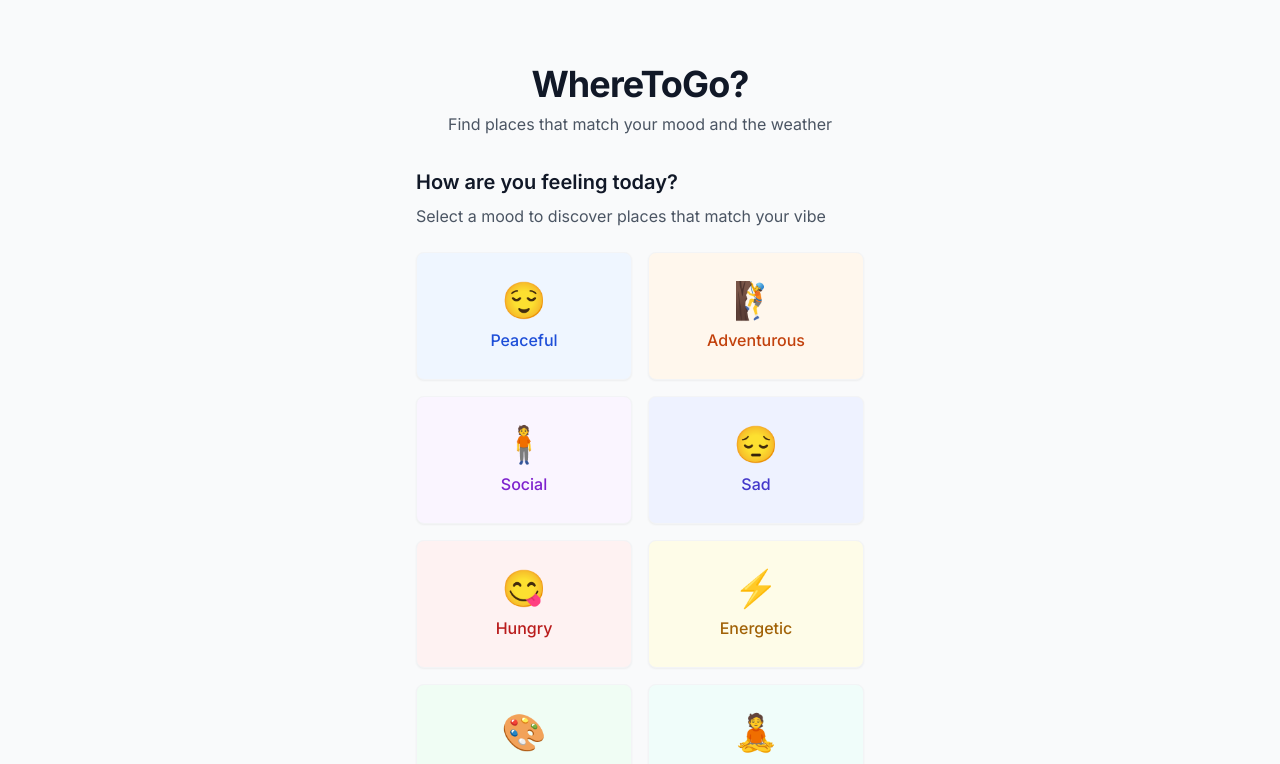
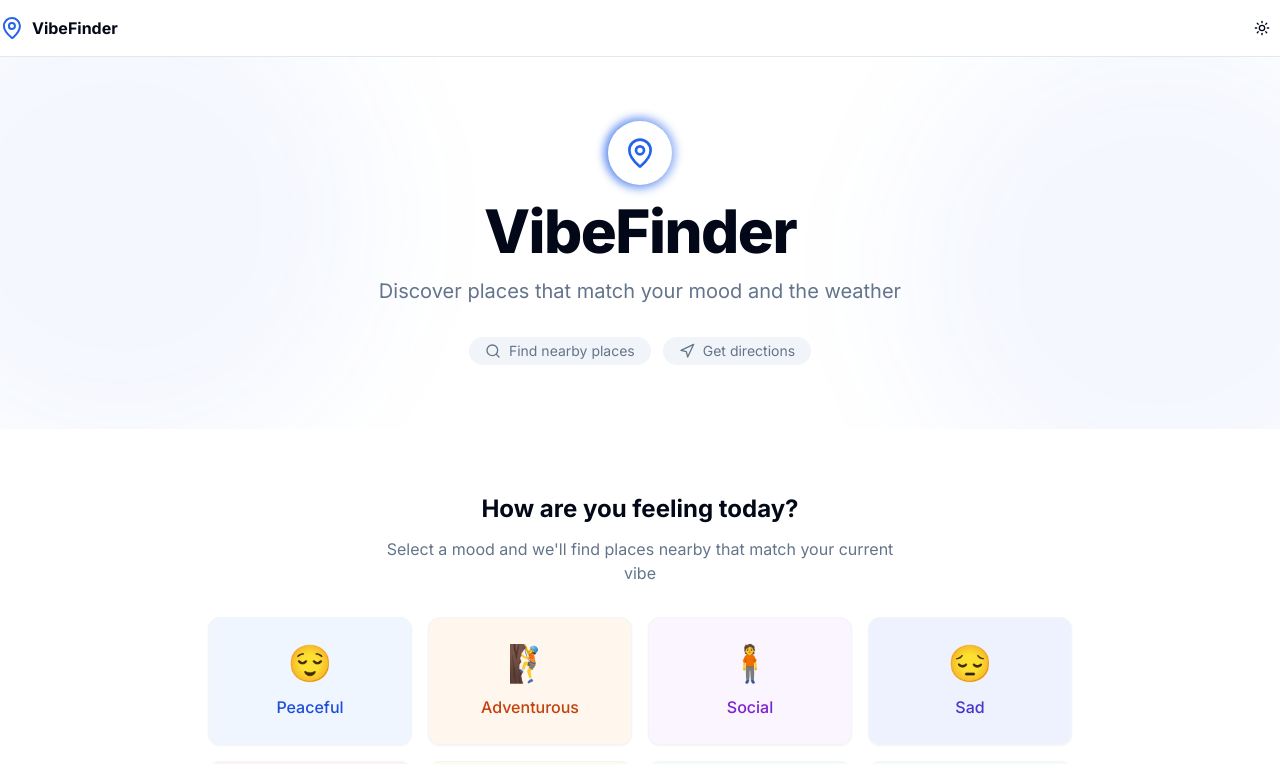
Before and after one commit to rel-isma/VibeFinder, a Next.js app: page / in a window 1280 px wide. Shown: the top 764 px of the page. Built offline with nearby package versions, Linux system fonts and the light colour scheme.

Commit message:
update ui/ux ViberFinder and add system dark mode

```diff
--- a/app/globals.css
+++ b/app/globals.css
@@ -55,5 +55,6 @@
   }
   body {
     @apply bg-background text-foreground;
+    font-feature-settings: "rlig" 1, "calt" 1;
   }
 }
--- a/app/layout.tsx
+++ b/app/layout.tsx
@@ -3,11 +3,13 @@ import type { Metadata } from "next"
 import { Inter } from "next/font/google"
 import "./globals.css"
 import { ThemeProvider } from "@/components/theme-provider"
+import { SiteHeader } from "@/components/site-header"
+import { SiteFooter } from "@/components/site-footer"
 
 const inter = Inter({ subsets: ["latin"] })
 
 export const metadata: Metadata = {
-  title: "WhereToGo? - Find Places Based on Your Mood",
+  title: "VibeFinder - Find Places Based on Your Mood",
   description: "Discover nearby locations that match your current mood, weather, and location.",
 }
 
@@ -18,13 +20,12 @@ export default function RootLayout({
 }) {
   return (
     <html lang="en" suppressHydrationWarning>
-      <body className={`${inter.className} bg-gray-50`}>
+      <body className={`${inter.className} min-h-screen bg-background text-foreground`}>
         <ThemeProvider attribute="class" defaultTheme="system" enableSystem>
-          <div className="min-h-screen flex flex-col">
-            <main className="flex-1">{children}</main>
-            <footer className="py-4 text-center text-sm text-gray-500">
-              <p>WhereToGo? - Find places based on your mood</p>
-            </footer>
+          <div className="relative flex min-h-screen flex-col">
+            <SiteHeader />
+            <div className="flex-1">{children}</div>
+            <SiteFooter />
           </div>
         </ThemeProvider>
       </body>
--- a/app/page.tsx
+++ b/app/page.tsx
@@ -1,17 +1,35 @@
+import { HeroSection } from "@/components/hero-section"
 import MoodGrid from "@/components/mood-grid"
 import { Suspense } from "react"
+import { Skeleton } from "@/components/ui/skeleton"
+
+function MoodGridSkeleton() {
+  return (
+    <div className="w-full max-w-4xl mx-auto px-4">
+      <div className="text-center mb-8">
+        <Skeleton className="h-8 w-64 mx-auto mb-3" />
+        <Skeleton className="h-5 w-96 mx-auto" />
+      </div>
+
+      <div className="grid grid-cols-2 md:grid-cols-4 gap-4">
+        {Array.from({ length: 8 }).map((_, i) => (
+          <Skeleton key={i} className="h-32 rounded-xl" />
+        ))}
+      </div>
+    </div>
+  )
+}
 
 export default function Home() {
   return (
-    <main className="flex min-h-screen flex-col items-center p-4 sm:p-6 md:p-8">
-      <header className="w-full max-w-md text-center mb-8 mt-8">
-        <h1 className="text-4xl font-bold tracking-tight text-gray-900">WhereToGo?</h1>
-        <p className="text-gray-600 mt-2">Find places that match your mood and the weather</p>
-      </header>
+    <main className="flex min-h-screen flex-col">
+      <HeroSection />
 
-      <Suspense fallback={<div>Loading...</div>}>
-        <MoodGrid />
-      </Suspense>
+      <section className="py-12 md:py-16">
+        <Suspense fallback={<MoodGridSkeleton />}>
+          <MoodGrid />
+        </Suspense>
+      </section>
     </main>
   )
 }
--- /dev/null
+++ b/components/hero-section.tsx
@@ -0,0 +1,48 @@
+"use client"
+
+import { motion } from "framer-motion"
+import { MapPin, Navigation, Search } from "lucide-react"
+
+export function HeroSection() {
+  return (
+    <div className="relative overflow-hidden py-10 md:py-16">
+      {/* Background decoration */}
+      <div className="absolute inset-0 z-0 overflow-hidden">
+        <div className="absolute -top-[10%] -right-[10%] h-[500px] w-[500px] rounded-full bg-primary/5 blur-3xl" />
+        <div className="absolute -bottom-[10%] -left-[10%] h-[500px] w-[500px] rounded-full bg-primary/5 blur-3xl" />
+      </div>
+
+      <div className="container relative z-10">
+        <div className="mx-auto max-w-3xl text-center">
+          <motion.div initial={{ opacity: 0, y: 20 }} animate={{ opacity: 1, y: 0 }} transition={{ duration: 0.5 }}>
+            <div className="mb-4 flex justify-center">
+              <div className="relative">
+                <div className="absolute -inset-1 rounded-full bg-gradient-to-r from-primary to-primary/60 opacity-75 blur-sm" />
+                <div className="relative flex h-16 w-16 items-center justify-center rounded-full bg-background shadow-sm">
+                  <MapPin className="h-8 w-8 text-primary" />
+                </div>
+              </div>
+            </div>
+
+            <h1 className="mb-4 text-4xl font-extrabold tracking-tight text-foreground sm:text-5xl md:text-6xl">
+              VibeFinder
+            </h1>
+
+            <p className="mb-8 text-xl text-muted-foreground">Discover places that match your mood and the weather</p>
+
+            <div className="flex flex-wrap justify-center gap-3">
+              <div className="flex items-center rounded-full bg-muted px-4 py-1 text-sm text-muted-foreground">
+                <Search className="mr-2 h-4 w-4" />
+                <span>Find nearby places</span>
+              </div>
+              <div className="flex items-center rounded-full bg-muted px-4 py-1 text-sm text-muted-foreground">
+                <Navigation className="mr-2 h-4 w-4" />
+                <span>Get directions</span>
+              </div>
+            </div>
+          </motion.div>
+        </div>
+      </div>
+    </div>
+  )
+}
--- /dev/null
+++ b/components/mood-card.tsx
@@ -0,0 +1,52 @@
+"use client"
+
+import { motion } from "framer-motion"
+import { Loader2 } from "lucide-react"
+
+type MoodProps = {
+  name: string
+  emoji: string
+  color: string
+  hoverColor: string
+  activeColor: string
+  textColor: string
+  isLoading: boolean
+  isSelected: boolean
+  onClick: () => void
+}
+
+export function MoodCard({
+  name,
+  emoji,
+  color,
+  hoverColor,
+  activeColor,
+  textColor,
+  isLoading,
+  isSelected,
+  onClick,
+}: MoodProps) {
+  return (
+    <motion.button
+      className={`${color} ${hoverColor} rounded-xl p-6 flex flex-col items-center justify-center h-32 transition-all shadow-sm border border-gray-100 dark:border-gray-800 relative ${textColor} ${
+        isSelected ? activeColor : ""
+      }`}
+      whileHover={{ scale: 1.03, y: -5 }}
+      whileTap={{ scale: 0.97 }}
+      onClick={onClick}
+      disabled={isLoading}
+      initial={{ opacity: 0, y: 20 }}
+      animate={{ opacity: 1, y: 0 }}
+      transition={{ duration: 0.3 }}
+    >
+      {isLoading ? (
+        <Loader2 className="h-8 w-8 animate-spin" />
+      ) : (
+        <>
+          <span className="text-4xl mb-3">{emoji}</span>
+          <span className="font-medium">{name}</span>
+        </>
+      )}
+    </motion.button>
+  )
+}
--- a/components/mood-grid.tsx
+++ b/components/mood-grid.tsx
@@ -1,9 +1,10 @@
 "use client"
 
 import { useState } from "react"
-import { motion } from "framer-motion"
 import { useRouter } from "next/navigation"
 import { Loader2, MapPin } from "lucide-react"
+import { motion } from "framer-motion"
+import { MoodCard } from "./mood-card"
 
 type Mood = {
   name: string
@@ -18,66 +19,66 @@ const moods: Mood[] = [
   {
     name: "Peaceful",
     emoji: "😌",
-    color: "bg-blue-50",
-    hoverColor: "hover:bg-blue-100",
-    activeColor: "bg-blue-100",
-    textColor: "text-blue-700",
+    color: "bg-blue-50 dark:bg-blue-950",
+    hoverColor: "hover:bg-blue-100 dark:hover:bg-blue-900",
+    activeColor: "bg-blue-100 dark:bg-blue-900",
+    textColor: "text-blue-700 dark:text-blue-300",
   },
   {
     name: "Adventurous",
     emoji: "🧗",
-    color: "bg-orange-50",
-    hoverColor: "hover:bg-orange-100",
-    activeColor: "bg-orange-100",
-    textColor: "text-orange-700",
+    color: "bg-orange-50 dark:bg-orange-950",
+    hoverColor: "hover:bg-orange-100 dark:hover:bg-orange-900",
+    activeColor: "bg-orange-100 dark:bg-orange-900",
+    textColor: "text-orange-700 dark:text-orange-300",
   },
   {
     name: "Social",
     emoji: "🧍",
-    color: "bg-purple-50",
-    hoverColor: "hover:bg-purple-100",
-    activeColor: "bg-purple-100",
-    textColor: "text-purple-700",
+    color: "bg-purple-50 dark:bg-purple-950",
+    hoverColor: "hover:bg-purple-100 dark:hover:bg-purple-900",
+    activeColor: "bg-purple-100 dark:bg-purple-900",
+    textColor: "text-purple-700 dark:text-purple-300",
   },
   {
     name: "Sad",
     emoji: "😔",
-    color: "bg-indigo-50",
-    hoverColor: "hover:bg-indigo-100",
-    activeColor: "bg-indigo-100",
-    textColor: "text-indigo-700",
+    color: "bg-indigo-50 dark:bg-indigo-950",
+    hoverColor: "hover:bg-indigo-100 dark:hover:bg-indigo-900",
+    activeColor: "bg-indigo-100 dark:bg-indigo-900",
+    textColor: "text-indigo-700 dark:text-indigo-300",
   },
   {
     name: "Hungry",
     emoji: "😋",
-    color: "bg-red-50",
-    hoverColor: "hover:bg-red-100",
-    activeColor: "bg-red-100",
-    textColor: "text-red-700",
+    color: "bg-red-50 dark:bg-red-950",
+    hoverColor: "hover:bg-red-100 dark:hover:bg-red-900",
+    activeColor: "bg-red-100 dark:bg-red-900",
+    textColor: "text-red-700 dark:text-red-300",
   },
   {
     name: "Energetic",
     emoji: "⚡",
-    color: "bg-yellow-50",
-    hoverColor: "hover:bg-yellow-100",
-    activeColor: "bg-yellow-100",
-    textColor: "text-yellow-700",
+    color: "bg-yellow-50 dark:bg-yellow-950",
+    hoverColor: "hover:bg-yellow-100 dark:hover:bg-yellow-900",
+    activeColor: "bg-yellow-100 dark:bg-yellow-900",
+    textColor: "text-yellow-700 dark:text-yellow-300",
   },
   {
     name: "Creative",
     emoji: "🎨",
-    color: "bg-green-50",
-    hoverColor: "hover:bg-green-100",
-    activeColor: "bg-green-100",
-    textColor: "text-green-700",
+    color: "bg-green-50 dark:bg-green-950",
+    hoverColor: "hover:bg-green-100 dark:hover:bg-green-900",
+    activeColor: "bg-green-100 dark:bg-green-900",
+    textColor: "text-green-700 dark:text-green-300",
   },
   {
     name: "Relaxed",
     emoji: "🧘",
-    color: "bg-teal-50",
-    hoverColor: "hover:bg-teal-100",
-    activeColor: "bg-teal-100",
-    textColor: "text-teal-700",
+    color: "bg-teal-50 dark:bg-teal-950",
+    hoverColor: "hover:bg-teal-100 dark:hover:bg-teal-900",
+    activeColor: "bg-teal-100 dark:bg-teal-900",
+    textColor: "text-teal-700 dark:text-teal-300",
   },
 ]
 
@@ -148,48 +149,55 @@ export default function MoodGrid() {
   }
 
   return (
-    <div className="w-full max-w-md">
-      <h2 className="text-xl font-semibold mb-2 text-gray-900">How are you feeling today?</h2>
-      <p className="text-gray-600 mb-6">Select a mood to discover places that match your vibe</p>
+    <div className="w-full max-w-4xl mx-auto px-4">
+      <motion.div
+        initial={{ opacity: 0, y: 20 }}
+        animate={{ opacity: 1, y: 0 }}
+        transition={{ duration: 0.5 }}
+        className="text-center mb-8"
+      >
+        <h2 className="text-2xl font-bold mb-3 text-foreground">How are you feeling today?</h2>
+        <p className="text-muted-foreground max-w-lg mx-auto">
+          Select a mood and we'll find places nearby that match your current vibe
+        </p>
+      </motion.div>
 
       {locationError && (
-        <div className="bg-red-50 p-4 rounded-lg border border-red-200 mb-6">
-          <p className="text-red-700 text-sm">{locationError}</p>
-        </div>
+        <motion.div
+          initial={{ opacity: 0, y: 10 }}
+          animate={{ opacity: 1, y: 0 }}
+          className="bg-red-50 dark:bg-red-900/30 p-4 rounded-lg border border-red-200 dark:border-red-800 mb-6 text-red-700 dark:text-red-300"
+        >
+          <p className="text-sm">{locationError}</p>
+        </motion.div>
       )}
 
       {isLoading && (
-        <div className="bg-white p-4 rounded-lg shadow-sm border border-gray-100 mb-6 flex items-center">
+        <motion.div
+          initial={{ opacity: 0, y: 10 }}
+          animate={{ opacity: 1, y: 0 }}
+          className="bg-background p-4 rounded-lg shadow-sm border border-border mb-6 flex items-center"
+        >
           <Loader2 className="h-5 w-5 animate-spin text-primary mr-3" />
           <div>
-            <p className="font-medium text-gray-900">{loadingMood}</p>
-            <p className="text-sm text-gray-600 flex items-center">
+            <p className="font-medium text-foreground">{loadingMood}</p>
+            <p className="text-sm text-muted-foreground flex items-center">
               <MapPin className="h-3 w-3 mr-1" />
               {locationStatus}
             </p>
           </div>
-        </div>
+        </motion.div>
       )}
 
-      <div className="grid grid-cols-2 gap-4">
-        {moods.map((mood) => (
-          <motion.button
+      <div className="grid grid-cols-2 md:grid-cols-4 gap-4">
+        {moods.map((mood, index) => (
+          <MoodCard
             key={mood.name}
-            className={`${mood.color} ${mood.hoverColor} rounded-lg p-6 flex flex-col items-center justify-center h-32 transition-colors shadow-sm border border-gray-100 relative ${mood.textColor}`}
-            whileHover={{ scale: 1.03 }}
-            whileTap={{ scale: 0.97, backgroundColor: mood.activeColor }}
+            {...mood}
+            isLoading={isLoading && loadingMood === mood.name}
+            isSelected={loadingMood === mood.name}
             onClick={() => handleMoodSelect(mood)}
-            disabled={isLoading}
-          >
-            {isLoading && loadingMood === mood.name ? (
-              <Loader2 className="h-8 w-8 animate-spin" />
-            ) : (
-              <>
-                <span className="text-4xl mb-2">{mood.emoji}</span>
-                <span className="font-medium">{mood.name}</span>
-              </>
-            )}
-          </motion.button>
+          />
         ))}
       </div>
     </div>
--- /dev/null
+++ b/components/site-footer.tsx
@@ -0,0 +1,30 @@
+import { Github, Heart } from "lucide-react"
+import Link from "next/link"
+
+export function SiteFooter() {
+  return (
+    <footer className="border-t bg-background">
+      <div className="container flex flex-col items-center justify-between gap-4 py-6 md:flex-row">
+        <p className="text-center text-sm text-muted-foreground md:text-left">
+          &copy; {new Date().getFullYear()} VibeFinder. All rights reserved.
+        </p>
+        <div className="flex items-center gap-4">
+          <Link
+            href="https://github.com"
+            target="_blank"
+            rel="noopener noreferrer"
+            className="text-sm text-muted-foreground hover:text-foreground transition-colors"
+          >
+            <Github className="h-4 w-4" />
+            <span className="sr-only">GitHub</span>
+          </Link>
+          <div className="flex items-center text-sm text-muted-foreground">
+            <span>Made with</span>
+            <Heart className="mx-1 h-3 w-3 text-red-500" />
+            <span>by VibeFinder Team</span>
+          </div>
+        </div>
+      </div>
+    </footer>
+  )
+}
--- /dev/null
+++ b/components/site-header.tsx
@@ -0,0 +1,36 @@
+"use client"
+
+import { ThemeToggle } from "@/components/theme-toggle"
+import { motion } from "framer-motion"
+import { MapPin } from "lucide-react"
+import Link from "next/link"
+
+export function SiteHeader() {
+  return (
+    <header className="sticky top-0 z-50 w-full border-b bg-background/95 backdrop-blur supports-[backdrop-filter]:bg-background/60">
+      <div className="container flex h-14 items-center">
+        <div className="mr-4 flex">
+          <Link href="/" className="flex items-center space-x-2">
+            <motion.div
+              initial={{ rotate: -10 }}
+              animate={{ rotate: 10 }}
+              transition={{
+                repeat: Number.POSITIVE_INFINITY,
+                repeatType: "reverse",
+                duration: 1.5,
+              }}
+            >
+              <MapPin className="h-6 w-6 text-primary" />
+            </motion.div>
+            <span className="hidden font-bold sm:inline-block">VibeFinder</span>
+          </Link>
+        </div>
+        <div className="flex flex-1 items-center justify-end">
+          <nav className="flex items-center space-x-1">
+            <ThemeToggle />
+          </nav>
+        </div>
+      </div>
+    </header>
+  )
+}
--- a/components/theme-provider.tsx
+++ b/components/theme-provider.tsx
@@ -1,6 +1,5 @@
 "use client"
-import { ThemeProvider as NextThemesProvider } from "next-themes"
-import type { ThemeProviderProps } from "next-themes"
+import { ThemeProvider as NextThemesProvider, type ThemeProviderProps } from "next-themes"
 
 export function ThemeProvider({ children, ...props }: ThemeProviderProps) {
   return <NextThemesProvider {...props}>{children}</NextThemesProvider>
--- /dev/null
+++ b/components/theme-toggle.tsx
@@ -0,0 +1,39 @@
+"use client"
+
+import { useTheme } from "next-themes"
+import { Button } from "@/components/ui/button"
+import { Moon, Sun } from "lucide-react"
+import { useEffect, useState } from "react"
+
+export function ThemeToggle() {
+  const { theme, setTheme } = useTheme()
+  const [mounted, setMounted] = useState(false)
+
+  // Avoid hydration mismatch
+  useEffect(() => {
+    setMounted(true)
+  }, [])
+
+  if (!mounted) {
+    return (
+      <Button variant="ghost" size="icon" className="w-9 h-9 rounded-full">
+        <span className="sr-only">Toggle theme</span>
+        <div className="h-5 w-5 bg-muted rounded-full" />
+      </Button>
+    )
+  }
+
+  return (
+    <Button
+      variant="ghost"
+      size="icon"
+      onClick={() => setTheme(theme === "dark" ? "light" : "dark")}
+      className="w-9 h-9 rounded-full"
+      aria-label="Toggle theme"
+    >
+      <Sun className="h-[1.2rem] w-[1.2rem] rotate-0 scale-100 transition-all dark:-rotate-90 dark:scale-0" />
+      <Moon className="absolute h-[1.2rem] w-[1.2rem] rotate-90 scale-0 transition-all dark:rotate-0 dark:scale-100" />
+      <span className="sr-only">Toggle theme</span>
+    </Button>
+  )
+}
```
Also changed, not shown: components/place-card.tsx (+93 -133 lines).
